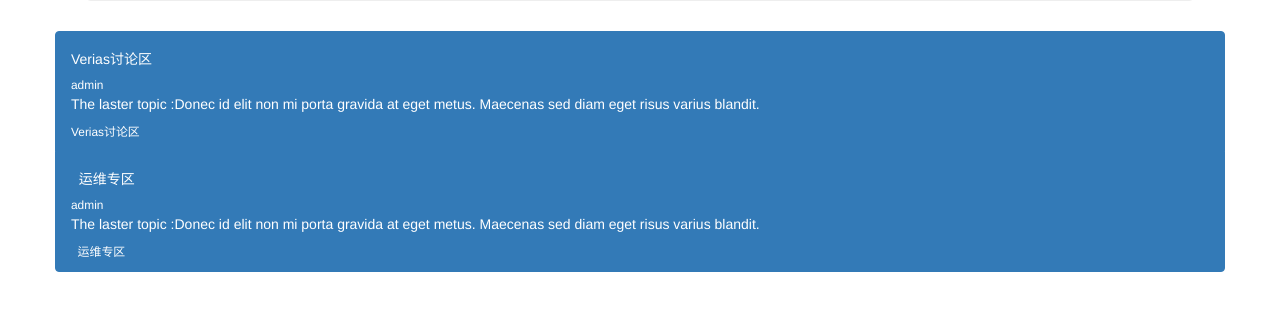
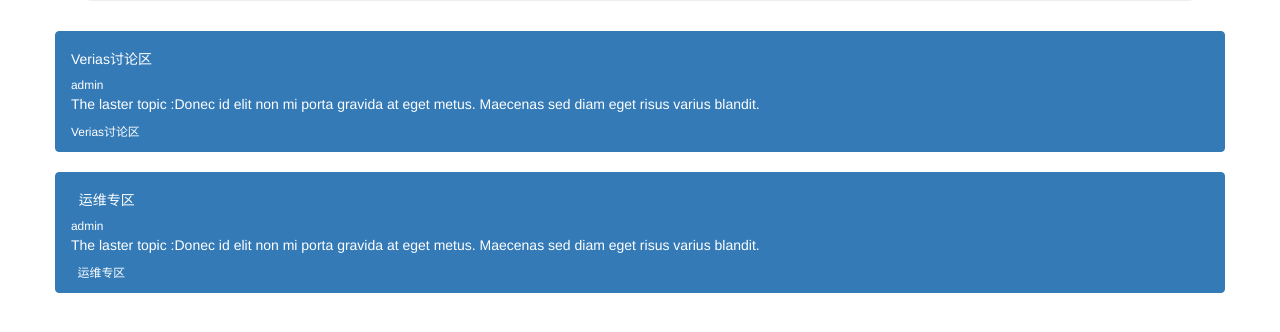
Before and after one commit to coollinn/mysite, a Django app: page /block/ in a window 1280 px wide. Shown: the part 239-571 px from the top of the page. Run offline with Django 3.2, Linux system fonts and the light colour scheme; data comes from the database, SQL or seed files in the repository; some libraries are stand-ins or nearby versions.

Commit message:
update from office W530

```diff
--- a/templates/block_list.html
+++ b/templates/block_list.html
@@ -23,18 +23,18 @@
 
 <div class="container">
     <div class="row">
+        {% for b in blocks %}
         <div class="list-group">
-            {% for b in blocks %}
             <a href="#" class="list-group-item list-group-item-action flex-column align-items-start active">
-                    <div class="d-flex w-100 justify-content-between">
+                <div class="d-flex w-50 justify-content-between">
                       <h5 class="mb-1">{{ b.name  }}</h5>
                       <small>{{ b.manager_name }}</small>
                 </div>
                 <p class="mb-1">The laster topic :Donec id elit non mi porta gravida at eget metus. Maecenas sed diam eget risus varius blandit.</p>
                 <small>{{ b.desc }}</small>
             </a>
+        </div>
        {% endfor%}
-        </div>
     </div>
 
 </div>
```
Lines whose indentation alone changed are shown as unchanged.
